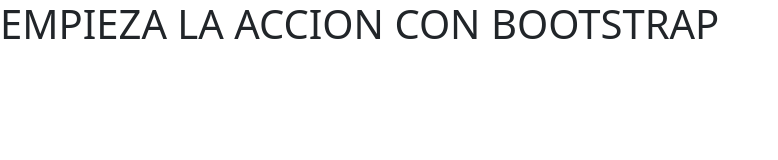
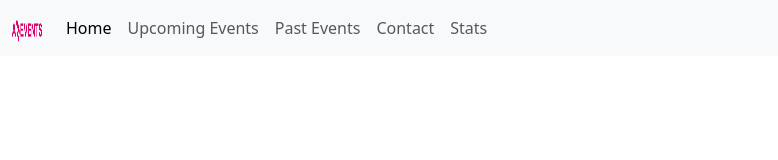
Before and after one commit to pabloboca/AmazingEvents_Canegallo, a plain HTML site: page index.html in a window 1280 px wide. Shown: the whole page, without its empty margins (0-778 px from the left). Drawn offline with nearby package versions, Linux system fonts and the light colour scheme.

Commit message:
armando nav

```diff
--- a/index.html
+++ b/index.html
@@ -10,7 +10,43 @@
     <title>Amazing Events - Home</title>
 </head>
 <body>
-    <h1>EMPIEZA LA ACCION CON BOOTSTRAP</h1>
+    <header>
+        <nav class="navbar navbar-expand-lg navbar-light bg-light">
+            <div class="container-fluid">
+                <!--logotype-->
+                <a class="navbar-brand" href="#"><img src="./assets/img/Logo Amazing Events.png" alt="logotype" width="30" height="24"></a>
+                <!--dropdown menu-->
+                <button class="navbar-toggler" type="button" data-bs-toggle="collapse" data-bs-target="#navbarSupportedContent" aria-controls="navbarSupportedContent" aria-expanded="false" aria-label="Toggle navigation">
+                    <span class="navbar-toggler-icon"></span>
+                </button>
+                <div class="collapse navbar-collapse" id="navbarSupportedContent">
+                    <ul class="navbar-nav me-auto mb-2 mb-lg-0">
+                        <li class="nav-item">
+                            <a class="nav-link active" aria-current="page" href="#">Home</a>
+                        </li>
+                        <li class="nav-item">
+                            <a class="nav-link" href="#">Upcoming Events</a>
+                        </li>
+                        <li class="nav-item">
+                            <a class="nav-link" href="#">Past Events</a>
+                        </li>
+                        <li class="nav-item">
+                            <a class="nav-link" href="#">Contact</a>
+                        </li>
+                        <li class="nav-item">
+                            <a class="nav-link" href="#">Stats</a>
+                        </li>
+                    </ul>
+                </div>
+            </div>
+        </nav>
+    </header>
+
+
+
+
+
+
 
 
 
```
